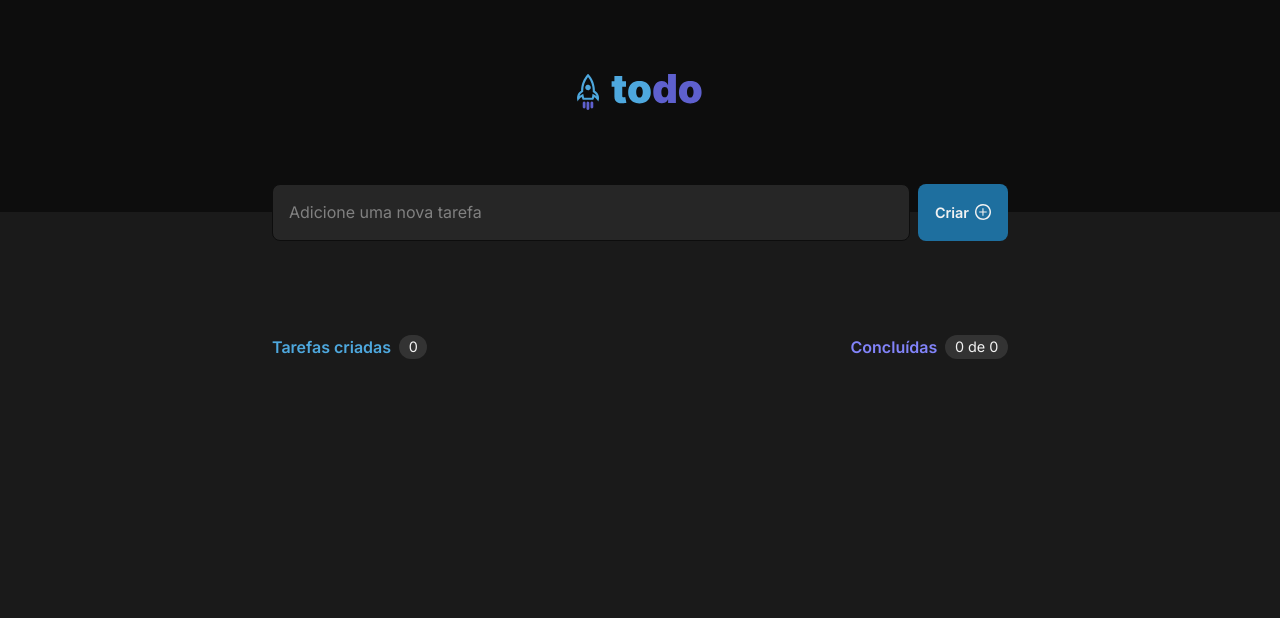
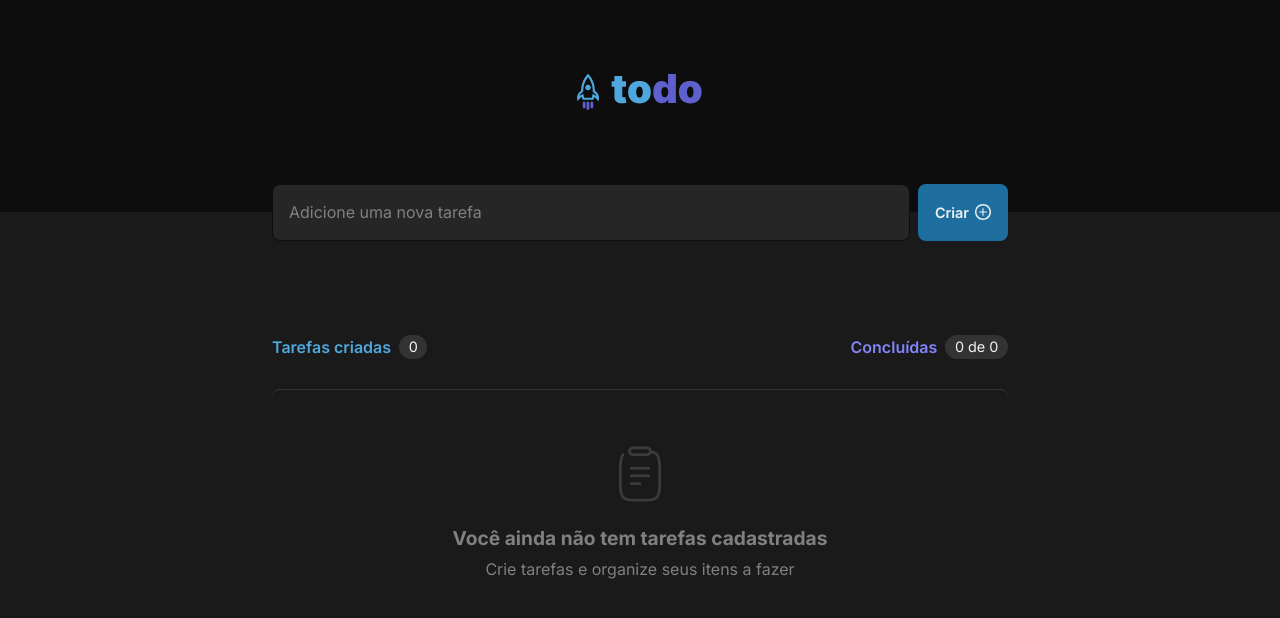
Before and after one commit to brunojuwer/todo-list-react, a React (Vite) app: page / in a window 1280 px wide. Shown: the top 618 px of the page. Built offline with nearby package versions, Linux system fonts and the light colour scheme.

Commit message:
Finished app

```diff
--- a/index.html
+++ b/index.html
@@ -3,15 +3,14 @@
   <head>
     <meta charset="UTF-8" />
 
+    <link rel="preconnect" href="https://fonts.googleapis.com">
+    <link rel="preconnect" href="https://fonts.gstatic.com" crossorigin>
 
-  <link rel="preconnect" href="https://fonts.googleapis.com">
-  <link rel="preconnect" href="https://fonts.gstatic.com" crossorigin>
+    <link rel="shortcut icon" href="./src/assets/favicon_todo_rocket.ico" type="image/x-icon">
+    <meta name="viewport" content="width=device-width, initial-scale=1.0" />
+    <title>todo</title>
 
-  <link rel="icon" type="image/svg+xml" href="/vite.svg" />
-  <meta name="viewport" content="width=device-width, initial-scale=1.0" />
-  <title>to-do</title>
-
-  <link href="https://fonts.googleapis.com/css2?family=Inter:wght@400;500;600;700&display=swap" rel="stylesheet">
+    <link href="https://fonts.googleapis.com/css2?family=Inter:wght@400;500;600;700&display=swap" rel="stylesheet">
 
   </head>
   <body>
--- a/src/components/Task.tsx
+++ b/src/components/Task.tsx
@@ -8,14 +8,12 @@ interface TaskProps {
   isComplete: boolean;
   onCheckTask: (id: string) => void;
   onDeleteTask: (id: string) => void;
-  onTasksDone: () => void;
 }
 
-export function Task({id, taskTitle, isComplete, onCheckTask, onDeleteTask, onTasksDone} : TaskProps) {
+export function Task({id, taskTitle, isComplete, onCheckTask, onDeleteTask} : TaskProps) {
 
   function handleCheckTask(){
     onCheckTask(id)
-    onTasksDone()
   }
 
   function handleDeleteTask(){
--- a/src/components/TasksList.module.css
+++ b/src/components/TasksList.module.css
@@ -110,6 +110,34 @@ div.doneTasks .doneTasksAmount {
   border-radius: 16px;
 }
 
+.tasksEmpty {
+  max-height: 400px;
+  width: 100%;
+  text-align: center;
+  display: flex;
+  flex-direction: column;
+  align-items: center;
+  justify-content: center;
+  border-top: 1px solid var(--gray-400);
+  border-radius: 8px;
+}
+
+.tasksEmpty img {
+  margin-top: 3.5rem;
+}
+
+.tasksEmpty strong {
+  margin-top: 2rem;
+  font-size: 1.2rem;
+  color: var(--gray-300);
+  line-height: 0.5;
+}
+
+.tasksEmpty p {
+  margin-top: 1rem;
+  color: var(--gray-300);
+}
+
 section {
   width: 100%;
 }
@@ -118,3 +146,34 @@ section ul {
     width: 100%;
     list-style: none;
 }
+
+@media(max-width: 765px) {
+  main.content {
+    padding: 0 1rem;
+  }
+}
+
+@media(max-width: 315px) {
+  .createdTasks {
+    display: flex;
+    flex-direction: column;
+    justify-content: center;
+    align-items: center;
+  }
+  .createdTasksTitle {
+    margin-bottom: 5px;
+  }
+
+  .doneTasks {
+    display: flex;
+    flex-direction: column;
+    justify-content: center;
+    align-items: center;
+  }
+
+  .doneTasksTitle {
+    margin-bottom: 5px;
+  }
+
+
+}
--- a/src/components/TasksList.tsx
+++ b/src/components/TasksList.tsx
@@ -1,8 +1,12 @@
+import { ChangeEvent, FormEvent, useEffect, useState } from 'react';
+import { v4 as uuidv4 } from 'uuid';
+
 import styles from './TasksList.module.css';
-import addButton from '../assets/plus.svg'
+
 import { Task } from './Task';
-import { ChangeEvent, FormEvent, useState } from 'react';
-import { v4 as uuidv4 } from 'uuid';
+
+import empty from '../assets/emptyList.svg';
+import addButton from '../assets/plus.svg';
 
 
 interface Tasks {
@@ -16,17 +20,26 @@ export function TasksList() {
   const [tasks, setTasks] = useState<Tasks[]>([]);
   const [taskName, setTaskName] = useState('');
   const [tasksCompleted, setTasksCompleted] = useState(0);
+  const isInputEmpty = taskName.trim().length === 0;
 
+  useEffect(()=>{
+    const tasksDone = tasks.reduce((acc, {isComplete}) => {
+      return isComplete ? acc + 1 : acc
+    }, 0)
+
+    setTasksCompleted(tasksDone)
+  }, [tasks])
 
   function handleCreateNewTask(e: FormEvent) {
     e.preventDefault()
-    if (taskName){
+
+    if (!isInputEmpty){
       const newTask = {
         id: uuidv4(),
         taskTitle: taskName,
         isComplete: false
       }
-      setTasks([...tasks, newTask])
+      setTasks([newTask, ...tasks])
       setTaskName('')
     }
   }
@@ -46,15 +59,6 @@ export function TasksList() {
     const deletedTask = tasks.filter(task => task.id !== id)
     setTasks(deletedTask)
   }
-
-  function verifyTasksDone() {
-    const tasksDone = tasks.reduce((acc, {isComplete}) => {
-      return isComplete ? acc + 1 : acc
-    }, 0)
-
-    setTasksCompleted(tasksDone)
-  }
-
 
   return (
   <div className={styles.container}>
@@ -95,6 +99,9 @@ export function TasksList() {
         </div>
       </div>
 
+
+      {
+        tasks.length ?
         <section>
          {tasks.map(({id, taskTitle, isComplete})=> (
            <ul key={id}>
@@ -104,12 +111,17 @@ export function TasksList() {
                 isComplete={isComplete}
                 onCheckTask={handleTaskCompleted}
                 onDeleteTask={handleDeleteTask}
-              onTasksDone={verifyTasksDone}
            />
            </ul>
           ))}
-
         </section>
+            :
+        <section className={styles.tasksEmpty}>
+          <img src={empty} alt="todo vazio"/>
+          <strong>Você ainda não tem tarefas cadastradas</strong>
+          <p>Crie tarefas e organize seus itens a fazer</p>
+        </section>
+      }
     </main>
   </div>
   )
```
Also changed, not shown: src/assets/emptyList.svg (renamed from src/assets/clipboard.svg), 1 other file (tests, documents, lock files or other folders). Lines whose indentation alone changed are shown as unchanged.
